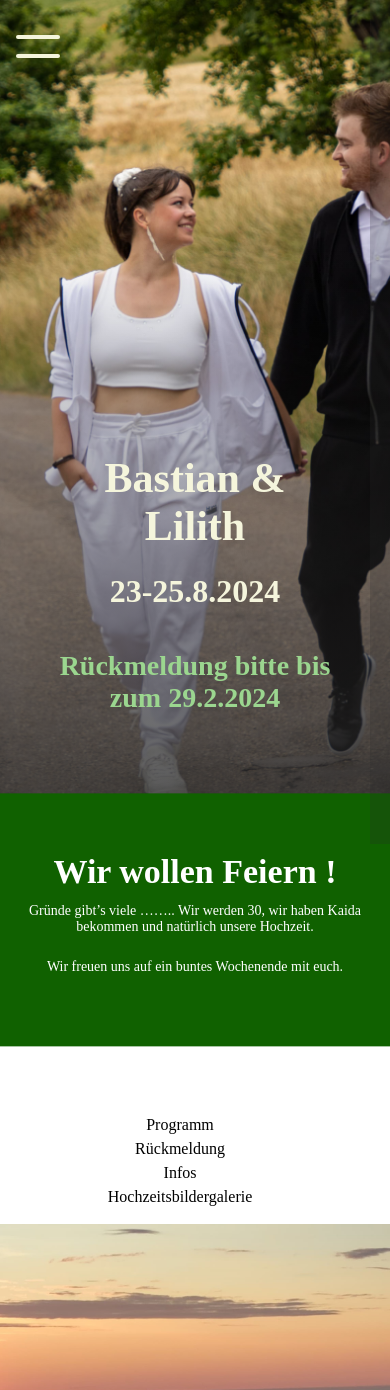
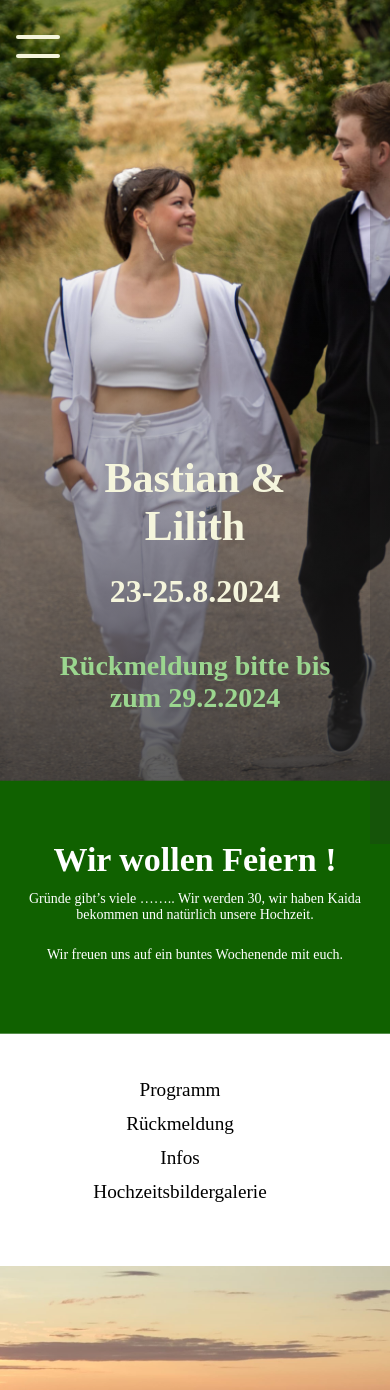
Before and after one commit to Jonasbrother299/Hochzeit, a React (Vite) app: page / in a window 390 px wide. Shown: the top 1390 px of the page. Built offline with nearby package versions, Linux system fonts and the light colour scheme.

Commit message:
homepage fix

```diff
--- a/src/styles/components/HeroSubTitle.css
+++ b/src/styles/components/HeroSubTitle.css
@@ -27,7 +27,7 @@
     .HeroSubTitle__container {
         transition: 0.5s;
         height: 30vh;
-        transform: translate(0%, -20%);
+        transform: translate(0%, -25%);
     }
     .HeroSubTitle__Title {
         transition: 0.5s;
--- a/src/styles/subHeader.css
+++ b/src/styles/subHeader.css
@@ -84,9 +84,10 @@ list-style: none;
 
 @media screen and (max-width: 800px) {
     .subHeader__container {
+        transform: translate(0%, -15%);
         width: 100%;
-        height: 15vh;
-        padding-top: 15px;
+        height: 20vh;
+        padding-top: 0px;
         padding-left: 20px;
         transition: 0.3s;
     }
@@ -102,14 +103,13 @@ list-style: none;
 }
 .subHeader__container ul li{
     transition: 0.3s;
-    padding: 3px;
-
+    padding: 6px;
     transition: 0.3s;
 }
     .subHeader__container ul li a {
         text-decoration: none;
         color: beige;
-        font-size: 1rem;
+        font-size: 1.2rem;
         top: 0;
         transition: 1s cubic-bezier(0.16, 1, 0.1, 1);
         color: black;
```
